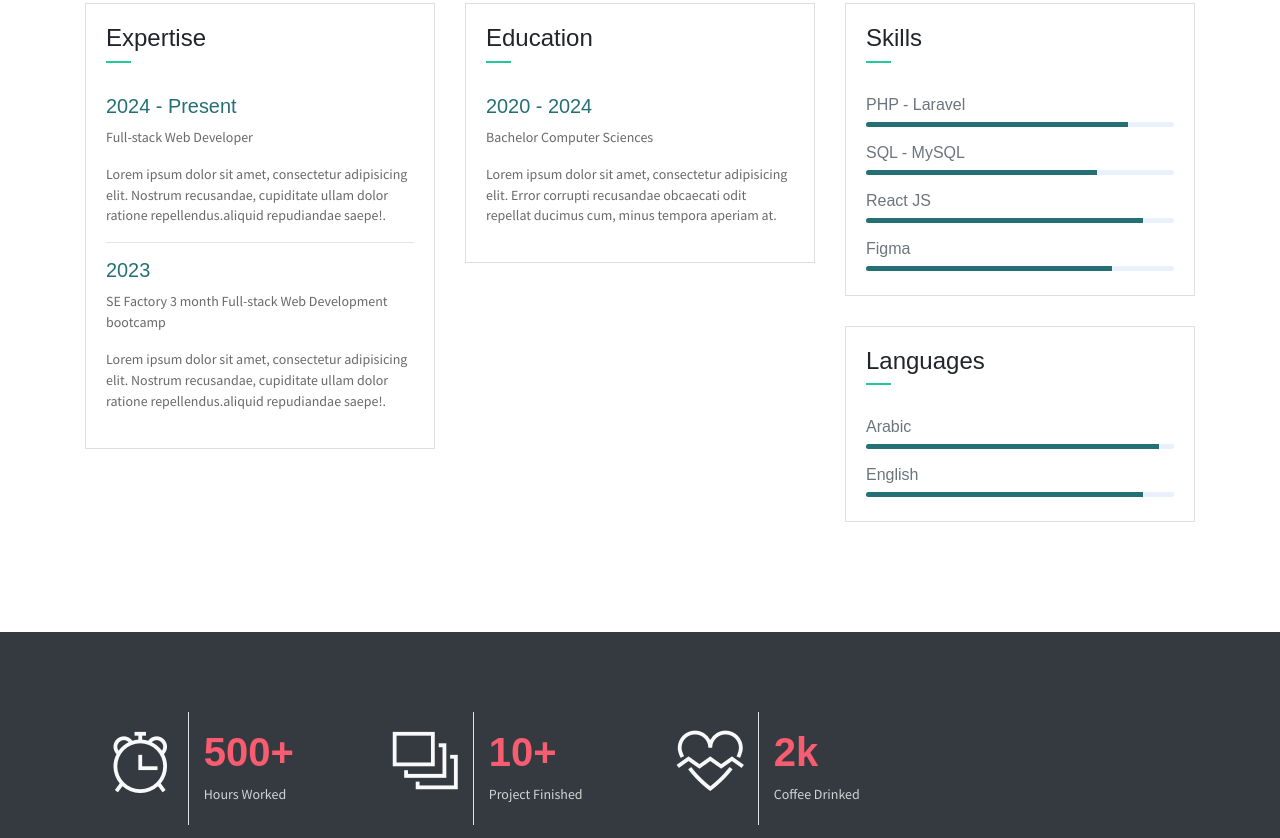
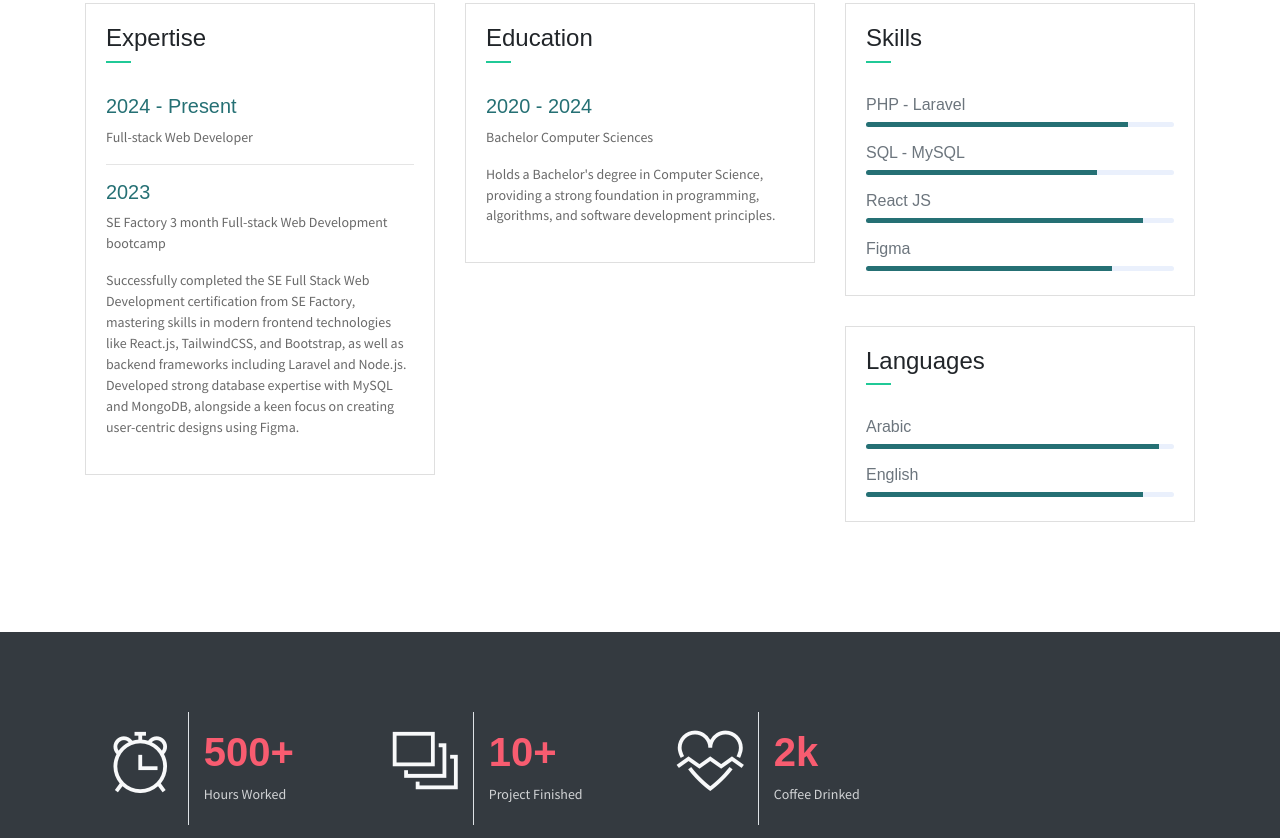
Before and after one commit to Haidar-02/Portfolio, a plain HTML site: page index.html in a window 1280 px wide. Shown: the part 1322-2160 px from the top of the page. Drawn offline with nearby package versions, Linux system fonts and the light colour scheme.

Commit message:
final touches

```diff
--- a/index.html
+++ b/index.html
@@ -213,18 +213,18 @@
               <div class="card-body">
                 <h6 class="title text-primary">2024 - Present</h6>
                 <p>Full-stack Web Developer</p>
-                <p class="subtitle">
-                  Lorem ipsum dolor sit amet, consectetur adipisicing elit.
-                  Nostrum recusandae, cupiditate ullam dolor ratione
-                  repellendus.aliquid repudiandae saepe!.
-                </p>
+
                 <hr />
                 <h6 class="title text-primary">2023</h6>
                 <p>SE Factory 3 month Full-stack Web Development bootcamp</p>
                 <p class="subtitle">
-                  Lorem ipsum dolor sit amet, consectetur adipisicing elit.
-                  Nostrum recusandae, cupiditate ullam dolor ratione
-                  repellendus.aliquid repudiandae saepe!.
+                  Successfully completed the SE Full Stack Web Development
+                  certification from SE Factory, mastering skills in modern
+                  frontend technologies like React.js, TailwindCSS, and
+                  Bootstrap, as well as backend frameworks including Laravel and
+                  Node.js. Developed strong database expertise with MySQL and
+                  MongoDB, alongside a keen focus on creating user-centric
+                  designs using Figma.
                 </p>
               </div>
             </div>
@@ -241,9 +241,9 @@
                 <h6 class="title text-primary">2020 - 2024</h6>
                 <p>Bachelor Computer Sciences</p>
                 <p class="subtitle">
-                  Lorem ipsum dolor sit amet, consectetur adipisicing elit.
-                  Error corrupti recusandae obcaecati odit repellat ducimus cum,
-                  minus tempora aperiam at.
+                  Holds a Bachelor's degree in Computer Science, providing a
+                  strong foundation in programming, algorithms, and software
+                  development principles.
                 </p>
               </div>
             </div>
@@ -388,7 +388,12 @@
         <h2 class="text-light mb-5 font-weight-normal">
           I Am Available For FreeLance
         </h2>
-        <button class="btn bg-primary w-lg text-light">Hire me</button>
+        <a
+          href="https://www.linkedin.com/in/mohammad-haidar-mestrah-8a7623201/"
+          target="_blank"
+          class="btn bg-primary w-lg text-light cursor-pointer"
+          >Hire me</a
+        >
       </div>
     </section>
 
@@ -732,6 +737,7 @@
           <script>
             document.write(new Date().getFullYear());
           </script>
+          | Mohammad Haidar Mestrah
         </p>
       </div>
     </footer>
```
